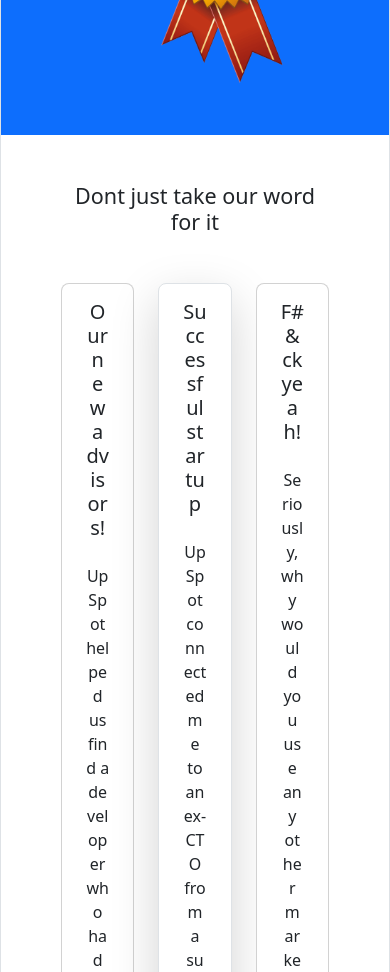
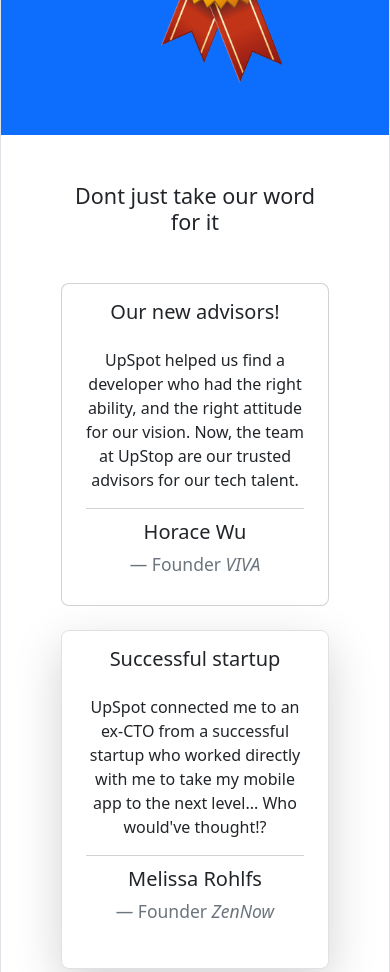
Before and after one commit to bhcouto/taskLandingPage, a plain HTML site: page index.html in a window 390 px wide. Shown: the part 4020-4992 px from the top of the page. Drawn offline with nearby package versions, Linux system fonts and the light colour scheme.

Commit message:
finalizado a responsividade

```diff
--- a/index.html
+++ b/index.html
@@ -236,70 +236,67 @@
                     </div>
                 </div>
             </div>
-
             <section class="container-fluid mt-5 bg-white">
-                <div class="container-fluid container-lg text-center p-5">
+                <div class="container-lg text-center p-5">
                     <h4>Dont just take our word for it</h4>
-                    <div class="row d-flex justify-content-between mt-5">
-                        <div class="col-4">
-                            <div class="card aumenta-card rounded-3 bg-white ">
-                                <div class="card-body ms-2 me-2 ">
-                                    <h5 class="card-title ">
+                    <div class="row d-flex justify-content-between mt-5 wrap">
+                        <div class="col-md-4 mb-4">
+                            <div class="card aumenta-card rounded-3 bg-white">
+                                <div class="card-body ms-2 me-2">
+                                    <h5 class="card-title">
                                         Our new advisors!
                                     </h5>
-                                    <p class="card-text mt-4 ">
+                                    <p class="card-text mt-4">
                                         UpSpot helped us find a developer who had the right ability, and the right attitude for our vision. Now, the team at UpStop are our trusted advisors for our tech talent.
                                     </p>
                                     <div class="card-footer bg-white">
                                         <blockquote class="blockquote">
                                             <p>Horace Wu</p>
-                                            <footer class="py-1 blockquote-footer ">Founder <cite title="Dev Bruno">VIVA</cite></footer>
+                                            <footer class="py-1 blockquote-footer">Founder <cite title="Dev Bruno">VIVA</cite></footer>
                                         </blockquote>
                                     </div>
                                 </div>
                             </div>
                         </div>
-                        <div class="col-4">
-                            <div class="card  aumenta-card shadow-lg border rounded-3 bg-white ">
-                                <div class="card-body ms-2 me-2 ">
-                                    <h5 class="card-title ">
+                        <div class="col-md-4 mb-4">
+                            <div class="card aumenta-card shadow-lg border rounded-3 bg-white">
+                                <div class="card-body ms-2 me-2">
+                                    <h5 class="card-title">
                                         Successful startup
                                     </h5>
-                                    <p class="card-text mt-4 ">
-                                        UpSpot connected me to an ex-CTO from a sucessful startup who worked directly with me to take my mobile app to the next level... Who would've thoght!?
+                                    <p class="card-text mt-4">
+                                        UpSpot connected me to an ex-CTO from a successful startup who worked directly with me to take my mobile app to the next level... Who would've thought!?
                                     </p>
                                     <div class="card-footer bg-white mb-3">
                                         <blockquote class="blockquote">
                                             <p>Melissa Rohlfs</p>
-                                            <footer class="py-1 blockquote-footer ">Founder <cite title="Dev Bruno">ZenNow</cite></footer>
+                                            <footer class="py-1 blockquote-footer">Founder <cite title="Dev Bruno">ZenNow</cite></footer>
                                         </blockquote>
                                     </div>
                                 </div>
                             </div>
                         </div>
-                        <div class="col-4">
+                        <div class="col-md-4 mb-4">
                             <div class="card aumenta-card rounded-3 bg-white">
-                                <div class="card-body ms-2 me-2 ">
-                                    <h5 class="card-title ">
+                                <div class="card-body ms-2 me-2">
+                                    <h5 class="card-title">
                                         F#&ck yeah!
                                     </h5>
-                                    <p class="card-text mt-4 ">
+                                    <p class="card-text mt-4">
                                         Seriously, why would you use any other marketplace to find a developer or designer who can deliver...
                                     </p>
                                     <div class="py-1"></div>
                                     <div class="card-footer bg-white mt-5">
-                                        <blockquote class="blockquote ">
+                                        <blockquote class="blockquote">
                                             <p>Rob Price</p>
-                                            <footer class=" blockquote-footer ">Founder <cite title="Dev Bruno">Mashay</cite></footer>
+                                            <footer class="blockquote-footer">Founder <cite title="Dev Bruno">Mashay</cite></footer>
                                         </blockquote>
                                     </div>
                                 </div>
                             </div>
                         </div>
-                        <div class="col-12 mt-5">
-                            <p class="mt-5">Loved yout experience with UpSpot? <a href="#">Share your experience</a></p>
-                        </div>
                     </div>
+                    <p class="mt-5">Loved yout experience with UpSpot? <a href="#">Share your experience</a></p>
                 </div>
             </section>
         </section>
```
